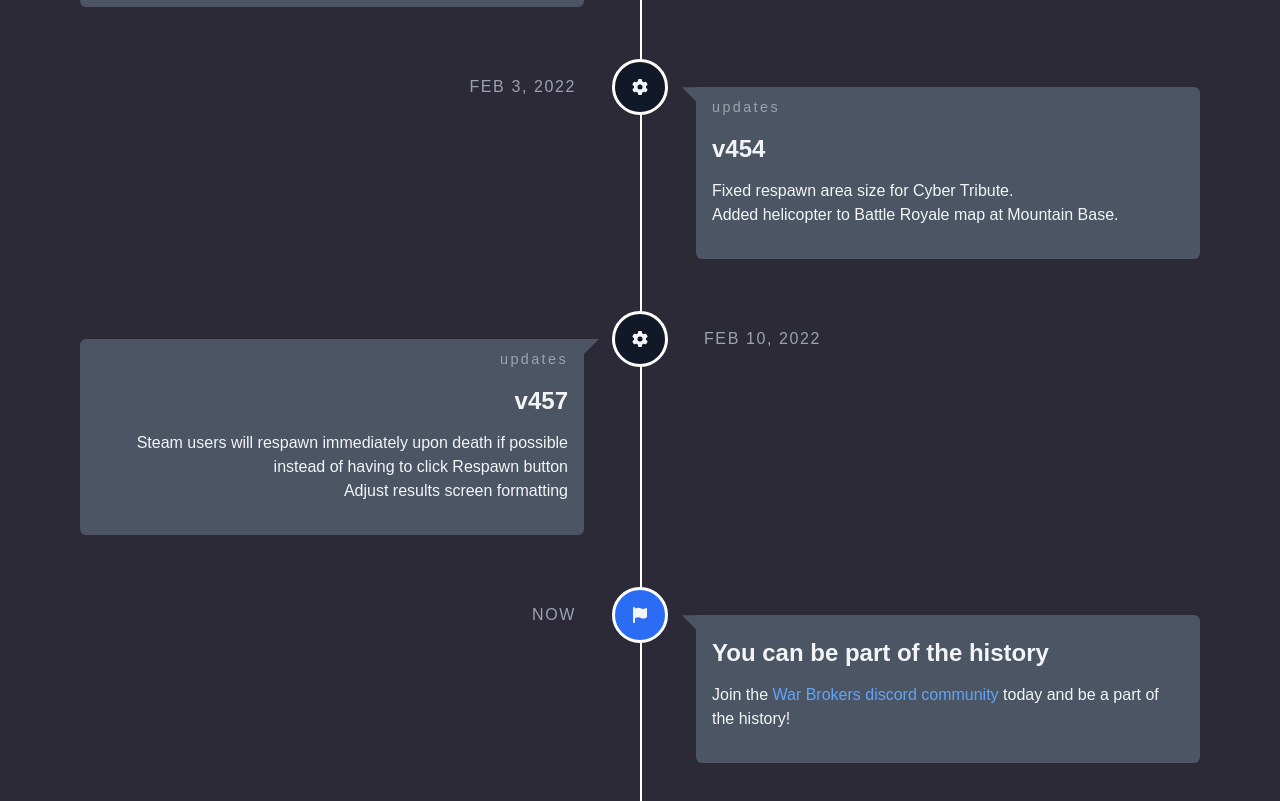
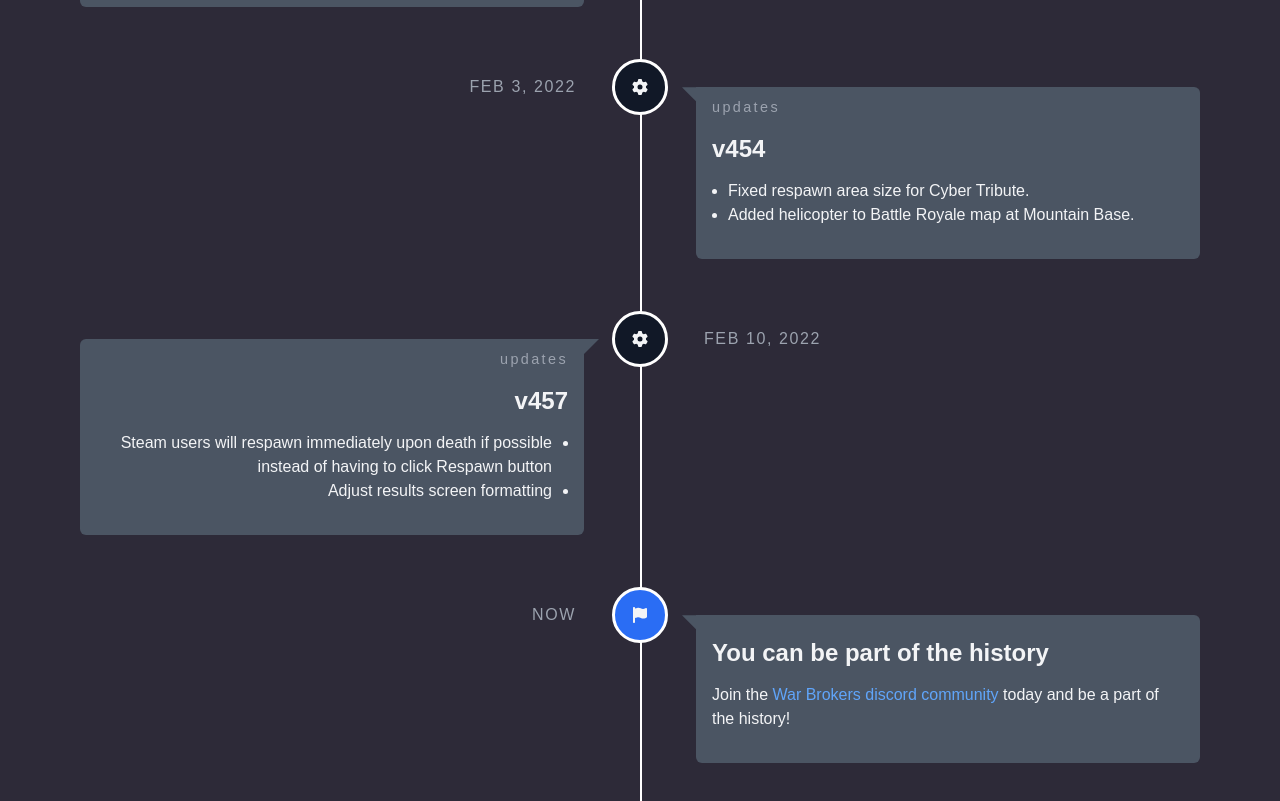
Before and after one commit to War-Brokers/War-Brokers, a Next.js app in the folder apps/wbtimeline/: page / in a window 1280 px wide. Shown: the part 4228-5029 px from the top of the page. Built offline with nearby package versions, Linux system fonts and the light colour scheme.

Commit message:
refactor(wbtimeline): improve list style

```diff
--- a/apps/wbtimeline/src/components/Entry/styles.scss
+++ b/apps/wbtimeline/src/components/Entry/styles.scss
@@ -1,6 +1,11 @@
 * .entry {
     @apply bg-gray-600;
     border-radius: 0 6px 6px 6px;
+
+    ul *,
+    ol * {
+        @apply ml-4 list-item list-outside list-disc;
+    }
 
     // triangle
     &::before {
@@ -84,6 +89,12 @@
                 transform: scaleX(-1) translateX(-15px) translateY(-16px);
             }
 
+            ul *,
+            ol * {
+                @apply mr-4 list-outside;
+                direction: rtl;
+            }
+
             .date {
                 left: calc(50% + 4rem);
             }
```
